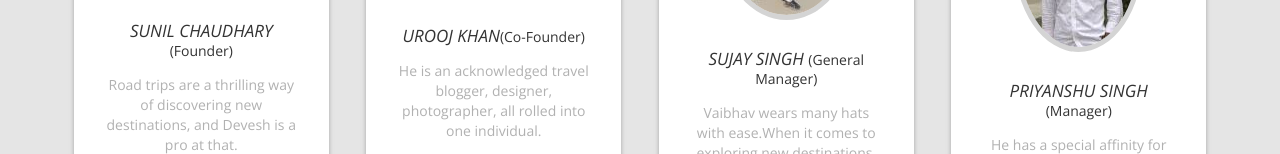
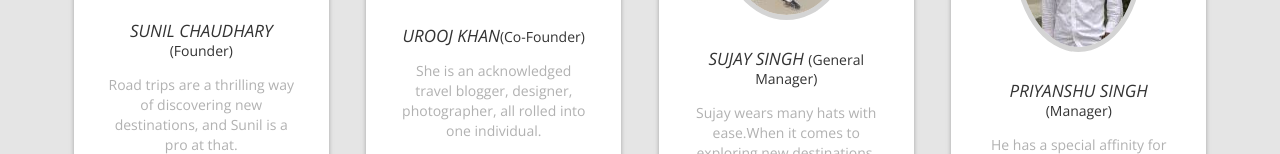
Before and after one commit to sunil969695/PlanAnytime, a plain HTML site: page about.html in a window 1280 px wide. Shown: the part 1312-1466 px from the top of the page. Drawn offline with nearby package versions, Linux system fonts and the light colour scheme.

Commit message:
Update about.html

```diff
--- a/about.html
+++ b/about.html
@@ -260,7 +260,7 @@
 					<div class="tm-about-box-1" >
 						<a href="#"><img src="img/Sunil.jpg" alt="img" class="tm-about-box-1-img"></a>
 						<h3 class="tm-about-box-1-title">Sunil Chaudhary <span>(Founder)</span></h3>
-						<p class="margin-bottom-15 gray-text">Road trips are a thrilling way of discovering new destinations, and Devesh is a pro at that.</p>
+						<p class="margin-bottom-15 gray-text">Road trips are a thrilling way of discovering new destinations, and Sunil is a pro at that.</p>
 						<div class="gray-text">
 
 							<a href="https://twitter.com/saavanx" class="tm-social-icon"><i class="fa fa-twitter"></i></a>
@@ -275,7 +275,7 @@
 					<div class="tm-about-box-1">
 						<a href="#"><img src="img/Urooj.jpg" alt="img" class="tm-about-box-1-img"></a>
 						<h3 class="tm-about-box-1-title">Urooj Khan<span>(Co-Founder)</span></h3>
-						<p class="margin-bottom-15 gray-text">He is an acknowledged travel blogger, designer, photographer, all rolled into one individual.</p>
+						<p class="margin-bottom-15 gray-text">She is an acknowledged travel blogger, designer, photographer, all rolled into one individual.</p>
 						<div class="gray-text">
 
 							<a href="https://twitter.com/" class="tm-social-icon"><i class="fa fa-twitter"></i></a>
@@ -290,7 +290,7 @@
 					<div class="tm-about-box-1">
 						<a href="#"><img src="img/Sujay.jpg" alt="img" class="tm-about-box-1-img"></a>
 						<h3 class="tm-about-box-1-title">Sujay Singh <span>(General Manager)</span></h3>
-						<p class="margin-bottom-15 gray-text">Vaibhav wears many hats with ease.When it comes to exploring new destinations, there’s no stopping this guy. </p>
+						<p class="margin-bottom-15 gray-text">Sujay wears many hats with ease.When it comes to exploring new destinations, there’s no stopping this guy. </p>
 						<div class="gray-text">
 
 							<a href="https://twitter.com/" class="tm-social-icon"><i class="fa fa-twitter"></i></a>
```
